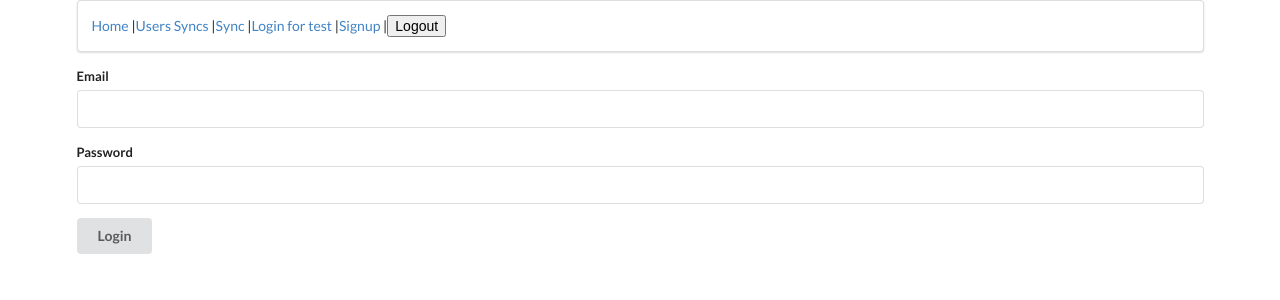
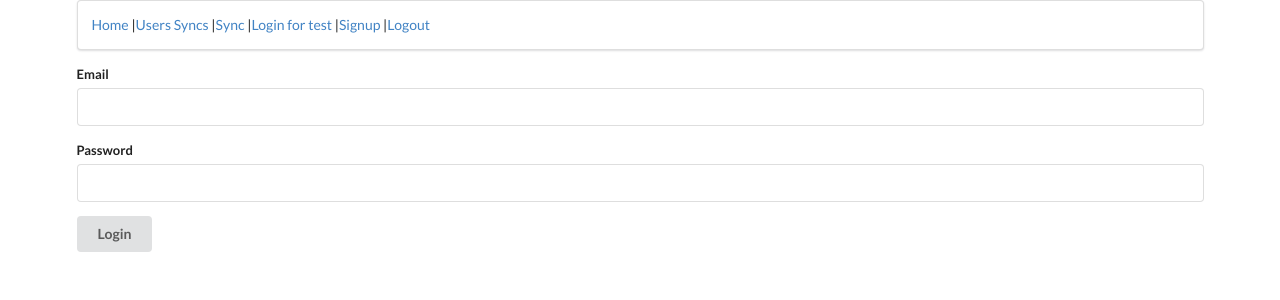
Before and after one commit to ang-lam/sync_me, a React (Create React App) app: page / in a window 1280 px wide. Shown: the top 300 px of the page. Built offline with nearby package versions, Linux system fonts and the light colour scheme; no server answers.

Commit message:
added logout but redirect not functioning

```diff
--- a/src/components/NavBar.js
+++ b/src/components/NavBar.js
@@ -1,15 +1,19 @@
 import React, { Component } from 'react';
 import { Link } from 'react-router-dom'
 import { connect } from 'react-redux'
+import { Redirect } from "react-router-dom"
 import { logoutUser } from '../actions/usersActions'
 
 class NavBar extends Component {
     handleClick = e => {
         e.preventDefault()
         //remove token from localStorage
-        localStorage.removeItem('token')
+        localStorage.removeItem('token');
         //remove user object from redux store
-        this.props.logoutUser()
+        this.props.logoutUser();
+        //redirect to login page!!!!!!!
+
+
     }
 
     render(){
@@ -20,7 +24,9 @@ class NavBar extends Component {
                 <Link to='/connect'>Sync</Link> |
                 <Link to='/'>Login for test</Link> |
                 <Link to='/signup'>Signup</Link> |
-                <button onClick={this.handleClick}>Logout</button>
+                {/* conditionally render logout button and other buttons with ternary*/}
+                <Link to='/' onClick={this.handleClick}>Logout</Link>
+                {/* <button onClick={this.handleClick}>Logout</button> */}
             </div>
         )
     }
```
